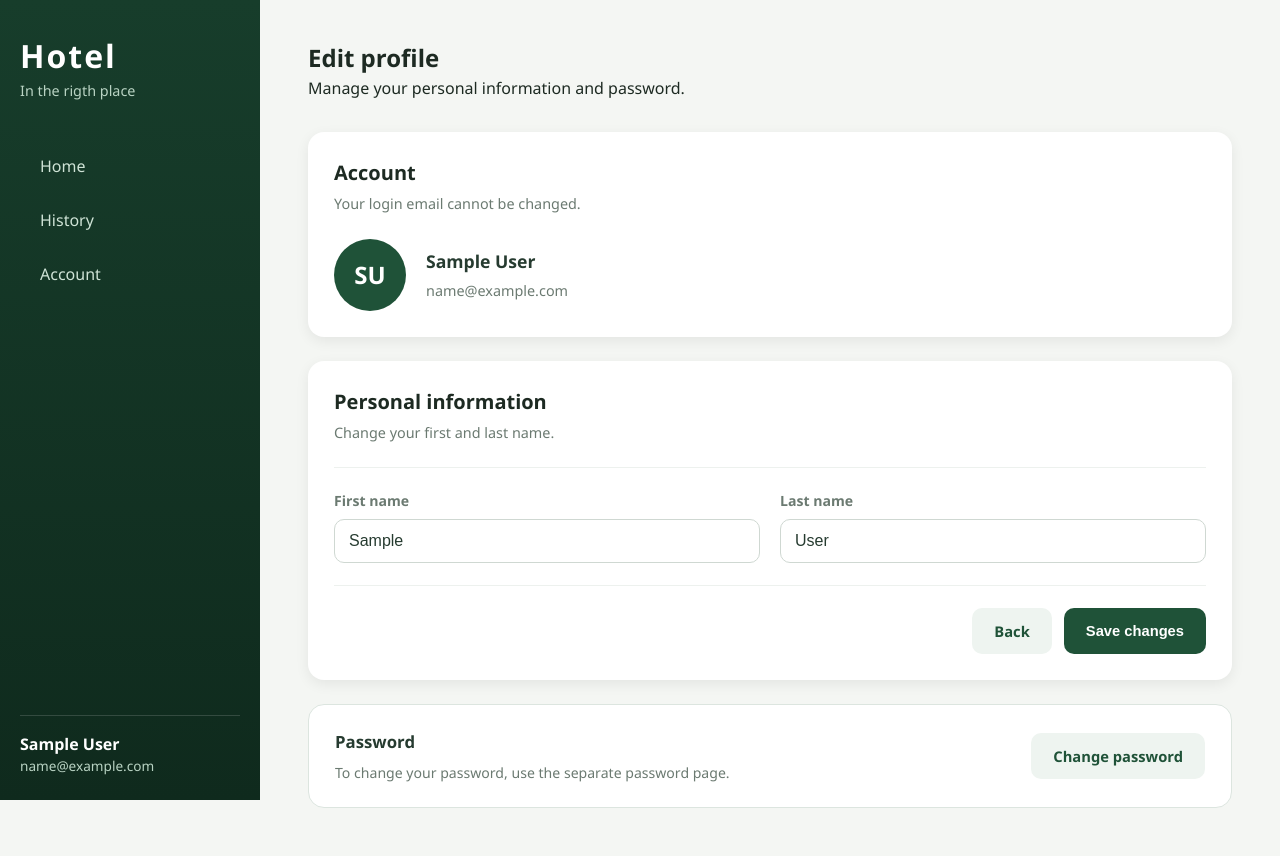
After one commit to YuriiDnistrianskyi/web-based-hotel-managment-software, a Django app: page /account/edit/ in a window 1280 px wide. The commit adds this page. Run offline with Django 5.2, Linux system fonts and the light colour scheme; the visitor is signed in with stand-in values (Sample User, id 1).

Commit message:
Create update user

```diff
--- /dev/null
+++ b/apps/user/forms/user_update_form.py
@@ -0,0 +1,16 @@
+from django import forms
+
+from apps.user.models.user import User
+
+
+class UserUpdateForm(forms.ModelForm):
+    class Meta:
+        model = User
+        fields = [
+            'first_name',
+            'last_name',
+        ]
+        widgets = {
+            'first_name': forms.TextInput(),
+            'last_name': forms.TextInput()
+        }
--- /dev/null
+++ b/apps/user/static/user/css/edit.css
@@ -0,0 +1,241 @@
+.page-header { padding: 40px 48px 8px; }
+
+.edit-profile {
+    padding: 24px 48px 48px;
+    max-width: 1100px;
+    margin: 0 auto;
+
+    display: flex;
+    flex-direction: column;
+    gap: 24px;
+}
+
+.edit-card {
+    background: #fff;
+    border-radius: 16px;
+    padding: 26px;
+    box-shadow: 0 4px 14px rgba(0, 0, 0, 0.07);
+}
+
+.edit-card-header {
+    display: flex;
+    justify-content: space-between;
+    align-items: center;
+    gap: 16px;
+    margin-bottom: 24px;
+}
+
+.edit-card-header h3 {
+    font-size: 1.25rem;
+    margin-bottom: 5px;
+}
+
+.edit-card-header p {
+    color: var(--muted);
+    font-size: 0.9rem;
+}
+
+.profile-preview {
+    display: flex;
+    align-items: center;
+    gap: 20px;
+}
+
+.avatar {
+    width: 72px;
+    height: 72px;
+    flex-shrink: 0;
+    border-radius: 50%;
+    background: var(--green-700);
+    color: #fff;
+    display: flex;
+    justify-content: center;
+    align-items: center;
+    font-size: 1.5rem;
+    font-weight: 700;
+    text-transform: uppercase;
+}
+
+.profile-preview-info {
+    display: flex;
+    flex-direction: column;
+    gap: 6px;
+}
+
+.profile-name {
+    font-size: 1.1rem;
+    font-weight: 600;
+    color: #263b30;
+}
+
+.profile-preview-info p {
+    color: var(--muted);
+    font-size: 0.9rem;
+    word-break: break-all;
+}
+
+.form-section {
+    padding: 22px 0;
+    border-top: 1px solid #edf1ee;
+}
+
+.form-grid {
+    display: grid;
+    grid-template-columns: repeat(2, 1fr);
+    gap: 20px;
+}
+
+.edit-profile .field {
+    display: flex;
+    flex-direction: column;
+    gap: 8px;
+}
+
+.edit-profile .field label {
+    font-size: 0.88rem;
+    font-weight: 600;
+    color: var(--muted);
+}
+
+.edit-profile .field input {
+    width: 100%;
+    padding: 12px 14px;
+    border: 1px solid #cfd8d2;
+    border-radius: 10px;
+    font-size: 1rem;
+    color: #263b30;
+    background: #fff;
+    transition: border-color 0.2s, box-shadow 0.2s;
+}
+
+.edit-profile .field input:focus {
+    outline: none;
+    border-color: var(--green-500);
+    box-shadow: 0 0 0 3px rgba(76, 145, 102, 0.12);
+}
+
+.edit-profile .field ul.errorlist {
+    color: #c0392b;
+    font-size: 0.85rem;
+    list-style: none;
+}
+
+.form-actions {
+    display: flex;
+    justify-content: flex-end;
+    gap: 12px;
+    padding-top: 22px;
+    border-top: 1px solid #edf1ee;
+}
+
+.form-errors {
+    background: #fdecea;
+    color: #c0392b;
+    border-radius: 10px;
+    padding: 12px 16px;
+    margin-bottom: 18px;
+    font-size: 0.9rem;
+}
+
+.form-errors ul {
+    padding-left: 18px;
+}
+
+.btn-primary,
+.btn-secondary {
+    display: inline-flex;
+    justify-content: center;
+    align-items: center;
+    padding: 12px 22px;
+    border-radius: 10px;
+    font-size: 0.92rem;
+    font-weight: 600;
+    text-decoration: none;
+    cursor: pointer;
+    border: none;
+    transition: background 0.2s, transform 0.2s;
+}
+
+.btn-primary {
+    background: var(--green-700);
+    color: #fff;
+}
+
+.btn-primary:hover {
+    background: var(--green-500);
+    transform: translateY(-2px);
+}
+
+.btn-secondary {
+    background: #eef4f0;
+    color: var(--green-700);
+}
+
+.btn-secondary:hover {
+    background: #dfeae3;
+}
+
+.password-card {
+    display: flex;
+    justify-content: space-between;
+    align-items: center;
+    gap: 20px;
+    background: #fff;
+    border: 1px solid #dce5df;
+    border-radius: 16px;
+    padding: 24px 26px;
+}
+
+.password-card h3 {
+    font-size: 1.05rem;
+    margin-bottom: 7px;
+    color: #263b30;
+}
+
+.password-card p {
+    font-size: 0.88rem;
+    color: var(--muted);
+}
+
+@media (max-width: 800px) {
+    .edit-profile {
+        padding: 24px 20px 36px;
+    }
+
+    .form-grid {
+        grid-template-columns: 1fr;
+    }
+}
+
+@media (max-width: 550px) {
+    .edit-card {
+        padding: 20px 16px;
+    }
+
+    .profile-preview {
+        align-items: flex-start;
+        flex-direction: column;
+    }
+
+    .edit-card-header {
+        align-items: flex-start;
+    }
+
+    .password-card {
+        flex-direction: column;
+        align-items: stretch;
+    }
+
+    .password-card a {
+        width: 100%;
+    }
+
+    .form-actions {
+        flex-direction: column-reverse;
+    }
+
+    .form-actions a,
+    .form-actions button {
+        width: 100%;
+    }
+}
--- a/apps/user/templates/user/account.html
+++ b/apps/user/templates/user/account.html
@@ -70,7 +70,7 @@
 
     <div class="account-actions">
         <a href="{% url 'history' %}" class="btn-secondary">Booking history</a>
-        <a href="/test" class="btn-primary">Edit profile</a>
+        <a href="{% url 'user_edit' %}" class="btn-primary">Edit profile</a>
         <form method="POST" action="{% url 'logout' %}">
             {% csrf_token %}
             <button type="submit" class="btn-logout">
--- /dev/null
+++ b/apps/user/templates/user/edit.html
@@ -0,0 +1,117 @@
+{% extends 'base.html' %}
+{% load static %}
+
+{% block title %}Hotel — Edit Profile{% endblock %}
+
+{% block extra_css %}
+<link rel="stylesheet" href="{% static 'user/css/edit.css' %}">
+{% endblock %}
+
+{% block content %}
+
+<section class="page-header">
+    <h2>Edit profile</h2>
+    <p>Manage your personal information and password.</p>
+</section>
+
+<section class="edit-profile">
+
+    <div class="edit-card">
+
+        <div class="edit-card-header">
+            <div>
+                <h3>Account</h3>
+                <p>Your login email cannot be changed.</p>
+            </div>
+        </div>
+
+        <div class="profile-preview">
+
+            <div class="avatar">
+                {{ user.first_name|slice:":1" }}{{ user.last_name|slice:":1" }}
+            </div>
+
+            <div class="profile-preview-info">
+                <span class="profile-name">
+                    {{ user.first_name }} {{ user.last_name }}
+                </span>
+
+                <p>{{ user.email }}</p>
+            </div>
+
+        </div>
+
+    </div>
+
+    <form method="POST" class="edit-card">
+
+        {% csrf_token %}
+
+        <div class="edit-card-header">
+            <div>
+                <h3>Personal information</h3>
+                <p>Change your first and last name.</p>
+            </div>
+        </div>
+
+        {% if form.non_field_errors %}
+        <div class="form-errors">
+            {{ form.non_field_errors }}
+        </div>
+        {% endif %}
+
+        <div class="form-section">
+
+            <div class="form-grid">
+
+                <div class="field">
+                    <label for="{{ form.first_name.id_for_label }}">
+                        First name
+                    </label>
+                    {{ form.first_name }}
+                    {{ form.first_name.errors }}
+                </div>
+
+                <div class="field">
+                    <label for="{{ form.last_name.id_for_label }}">
+                        Last name
+                    </label>
+                    {{ form.last_name }}
+                    {{ form.last_name.errors }}
+                </div>
+
+            </div>
+
+        </div>
+
+        <div class="form-actions">
+            <a href="{% url 'account' %}" class="btn-secondary">
+                Back
+            </a>
+
+            <button type="submit" class="btn-primary">
+                Save changes
+            </button>
+        </div>
+
+    </form>
+
+    <div class="password-card">
+
+        <div>
+            <h3>Password</h3>
+            <p>
+                To change your password,
+                use the separate password page.
+            </p>
+        </div>
+
+        <a href="/test" class="btn-secondary">
+            Change password
+        </a>
+
+    </div>
+
+</section>
+
+{% endblock %}
--- a/apps/user/urls.py
+++ b/apps/user/urls.py
@@ -5,11 +5,13 @@ from apps.user.views.user_delete_view import user_delete_view
 from apps.user.views.user_login_view import UserLoginView
 from apps.user.views.user_logout_view import user_logout_view
 from apps.user.views.user_registration_view import UserRegistrationView
+from apps.user.views.user_update_view import UserUpdateView
 
 urlpatterns = [
     path('register/', UserRegistrationView.as_view(), name='register'),
     path('login/', UserLoginView.as_view(), name='login'),
     path('logout/', user_logout_view, name='logout'),
     path('account/', user_account_view, name='account'),
+    path('account/edit/', UserUpdateView.as_view(), name='user_edit'),
     path('user/delete/', user_delete_view, name='user_delete')
 ]
--- /dev/null
+++ b/apps/user/views/user_update_view.py
@@ -0,0 +1,31 @@
+from django import forms
+from django.contrib.auth.mixins import LoginRequiredMixin
+from django.shortcuts import redirect
+from django.urls import reverse_lazy
+from django.views.generic import UpdateView
+
+from apps.user.forms.user_update_form import UserUpdateForm
+from apps.user.models.user import User
+from apps.user.services import user_service
+
+
+class UserUpdateView(LoginRequiredMixin, UpdateView):
+    model = User
+    form_class = UserUpdateForm
+    template_name = 'user/edit.html'
+
+    def get_object(self):
+        return self.request.user
+
+    def form_valid(self, form):
+        try:
+            user_service.update(
+                obj_id=self.request.user.id,
+                first_name=form.cleaned_data['first_name'],
+                last_name=form.cleaned_data['last_name']
+            )
+
+            return redirect(reverse_lazy('account'))
+        except forms.ValidationError as error:
+            form.add_error(None, error)
+            return self.form_invalid(form)
```
